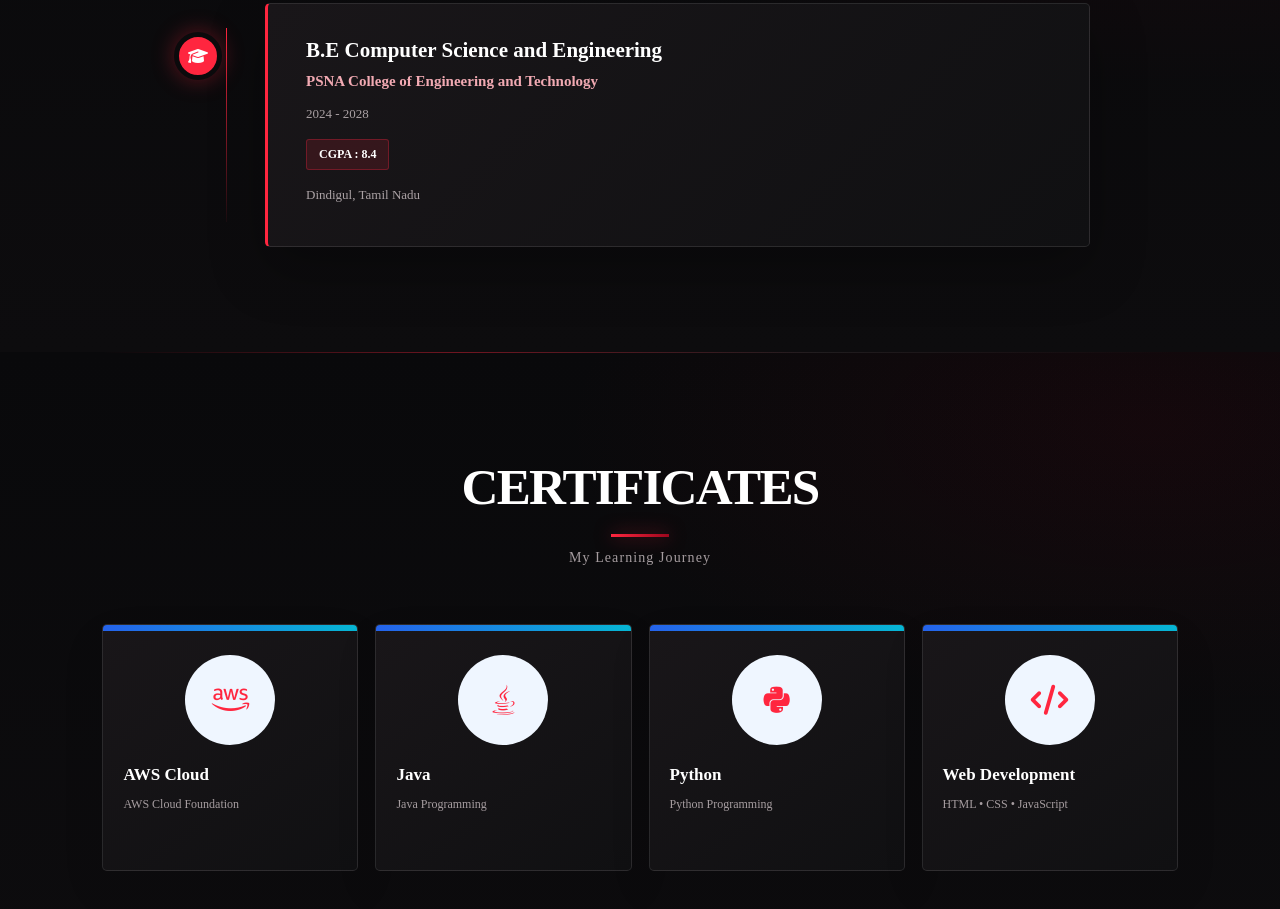
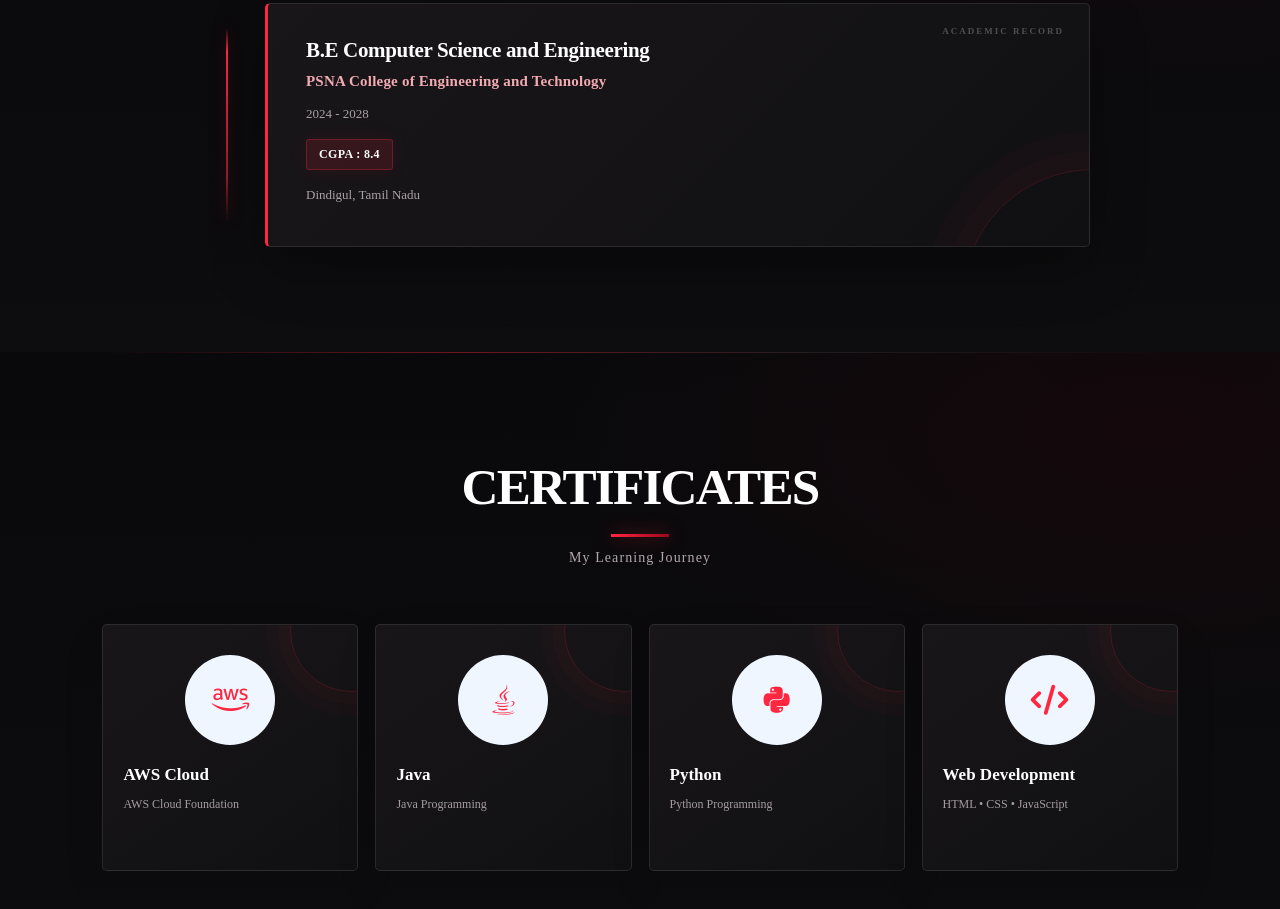
Before and after one commit to sharanakash2006/sharan-portfolio, a plain HTML site: page index.html in a window 1280 px wide. Shown: the part 4673-5582 px from the top of the page. Drawn offline with Linux system fonts and the light colour scheme.

Commit message:
Enhance education timeline and certificate showcase styling

```diff
--- a/style.css
+++ b/style.css
@@ -3081,3 +3081,107 @@ footer {
   .skill-card:hover i { animation: none; }
   .skill-card::after { display: none; }
 }
+
+
+/* EDUCATION + CERTIFICATES — cinematic achievement showcase */
+#education .section-title p,
+#certificates .section-title p { color: #b4a8ad !important; }
+.education-container { perspective: 1200px; }
+.education-container::before {
+  width: 2px;
+  background: linear-gradient(180deg, transparent 0%, #ff263f 12%, rgba(255,38,63,.55) 78%, transparent 100%);
+  box-shadow: 0 0 16px rgba(255,38,63,.32);
+}
+.education-card {
+  overflow: hidden;
+  transform: translateX(0);
+  transition: transform .45s ease, border-color .45s ease, box-shadow .45s ease;
+}
+.education-card::before {
+  content: "ACADEMIC RECORD";
+  position: absolute; top: 22px; right: 25px;
+  color: rgba(255,255,255,.26);
+  font-size: 9px; letter-spacing: 2px; font-weight: 800;
+}
+.education-card::after {
+  content: "";
+  position: absolute; width: 260px; height: 260px;
+  right: -135px; bottom: -185px;
+  border: 1px solid rgba(255,38,63,.18);
+  border-radius: 50%;
+  box-shadow: 0 0 0 18px rgba(255,38,63,.025), 0 0 0 38px rgba(255,38,63,.018);
+  pointer-events: none;
+}
+.education-card:hover {
+  transform: translateY(-5px) translateX(5px);
+  border-color: rgba(255,38,63,.62) !important;
+  box-shadow: 0 28px 65px rgba(0,0,0,.38), 0 0 30px rgba(255,38,63,.08);
+}
+.edu-icon { transition: transform .35s ease, box-shadow .35s ease; }
+.education-card:hover .edu-icon {
+  transform: scale(1.1) rotate(-8deg);
+  box-shadow: 0 0 28px rgba(255,38,63,.55);
+}
+.edu-content h3 { letter-spacing: -.35px; }
+.edu-content h4 { letter-spacing: .2px; }
+.edu-content p { position: relative; z-index: 1; }
+.cgpa {
+  position: relative; z-index: 1;
+  box-shadow: 0 0 20px rgba(255,38,63,.08);
+  letter-spacing: .35px;
+}
+.certificate-container { perspective: 1300px; }
+.certificate-card {
+  --cert-x: 0deg; --cert-y: 0deg; --cert-glow: 0;
+  position: relative !important;
+  overflow: hidden;
+  isolation: isolate;
+  transform-style: preserve-3d;
+  transform: perspective(900px) rotateX(var(--cert-x)) rotateY(var(--cert-y));
+  will-change: transform;
+}
+.certificate-card::before {
+  content: "";
+  position: absolute; inset: 0;
+  opacity: var(--cert-glow);
+  pointer-events: none;
+  background: radial-gradient(220px circle at var(--cert-glow-x,50%) var(--cert-glow-y,50%), rgba(255,38,63,.18), transparent 72%);
+}
+.certificate-card::after {
+  content: "";
+  position: absolute; top: -55px; right: -55px;
+  width: 120px; height: 120px;
+  border: 1px solid rgba(255,38,63,.20);
+  border-radius: 50%;
+  box-shadow: 0 0 0 12px rgba(255,38,63,.025), 0 0 0 24px rgba(255,38,63,.018);
+  transition: transform .45s ease, border-color .45s ease;
+  z-index: -1;
+}
+.certificate-card i {
+  position: relative; z-index: 1;
+  transform: translateZ(24px);
+  transition: transform .35s ease, filter .35s ease;
+}
+.certificate-card h3, .certificate-card p {
+  position: relative; z-index: 1; transform: translateZ(12px);
+}
+.certificate-card:hover {
+  transform: perspective(900px) rotateX(var(--cert-x)) rotateY(var(--cert-y)) translateY(-8px);
+  border-color: rgba(255,38,63,.72) !important;
+  box-shadow: 0 24px 50px rgba(0,0,0,.36), 0 0 26px rgba(255,38,63,.11);
+}
+.certificate-card:hover::after { transform: scale(1.25) translate(-8px,8px); border-color: rgba(255,38,63,.48); }
+.certificate-card:hover i {
+  transform: translateZ(30px) scale(1.13) rotate(-5deg);
+  filter: drop-shadow(0 0 12px rgba(255,38,63,.45));
+}
+.certificate-card h3 { transition: color .3s ease; }
+.certificate-card:hover h3 { color: #ff6578 !important; }
+@media (hover: none), (prefers-reduced-motion: reduce) {
+  .certificate-card { transform: none !important; will-change: auto; }
+  .education-card:hover { transform: none; }
+}
+@media (max-width: 700px) {
+  .education-card::before { display: none; }
+  .education-card::after { width: 170px; height: 170px; right: -100px; bottom: -120px; }
+}
```
